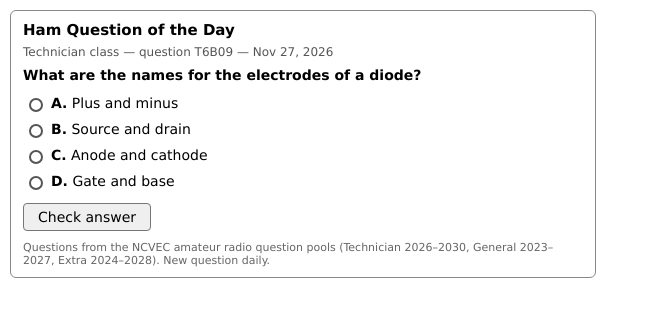
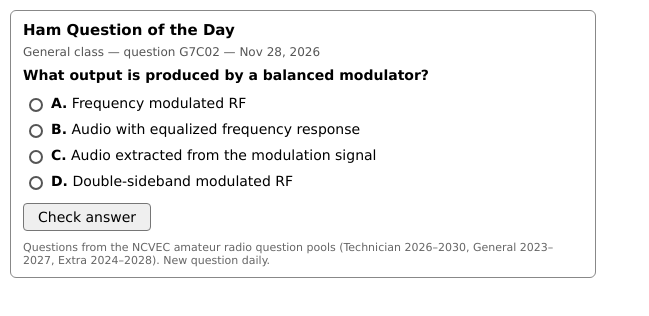
Before and after one commit to AdamL302/ham-qotd, a plain HTML site: page index.html in a window 1280 px wide. Shown: the whole page, without its empty margins (0-649 px from the left). Drawn offline with Linux system fonts and the light colour scheme.

Commit message:
Daily question

```diff
--- a/index.html
+++ b/index.html
@@ -24,11 +24,11 @@ label.btn{display:inline-block;margin-top:8px;padding:5px 14px;border:1px solid
 </style></head><body>
 <div class="box">
 <h3>Ham Question of the Day</h3>
-<div class="tag">Technician class &mdash; question T6B09 &mdash; Nov 27, 2026</div>
-<div class="q">What are the names for the electrodes of a diode?</div>
+<div class="tag">General class &mdash; question G7C02 &mdash; Nov 28, 2026</div>
+<div class="q">What output is produced by a balanced modulator?</div>
 <input type="checkbox" id="chk">
-<div class="opts"><input type="radio" name="o" id="o0" class="r"><label for="o0" class="opt"><b>A.</b> Plus and minus</label><input type="radio" name="o" id="o1" class="r"><label for="o1" class="opt"><b>B.</b> Source and drain</label><input type="radio" name="o" id="o2" class="r c"><label for="o2" class="opt correct"><b>C.</b> Anode and cathode</label><input type="radio" name="o" id="o3" class="r"><label for="o3" class="opt"><b>D.</b> Gate and base</label><span class="ok">&#10003; Correct!</span><span class="no">&#10007; Not quite.</span></div>
+<div class="opts"><input type="radio" name="o" id="o0" class="r"><label for="o0" class="opt"><b>A.</b> Frequency modulated RF</label><input type="radio" name="o" id="o1" class="r"><label for="o1" class="opt"><b>B.</b> Audio with equalized frequency response</label><input type="radio" name="o" id="o2" class="r"><label for="o2" class="opt"><b>C.</b> Audio extracted from the modulation signal</label><input type="radio" name="o" id="o3" class="r c"><label for="o3" class="opt correct"><b>D.</b> Double-sideband modulated RF</label><span class="ok">&#10003; Correct!</span><span class="no">&#10007; Not quite.</span></div>
 <label for="chk" class="btn">Check answer</label>
-<div class="ans">Correct answer: C.</div>
+<div class="ans">Correct answer: D.</div>
 <div class="src">Questions from the NCVEC amateur radio question pools (Technician 2026&ndash;2030, General 2023&ndash;2027, Extra 2024&ndash;2028). New question daily.</div>
 </div></body></html>
```
